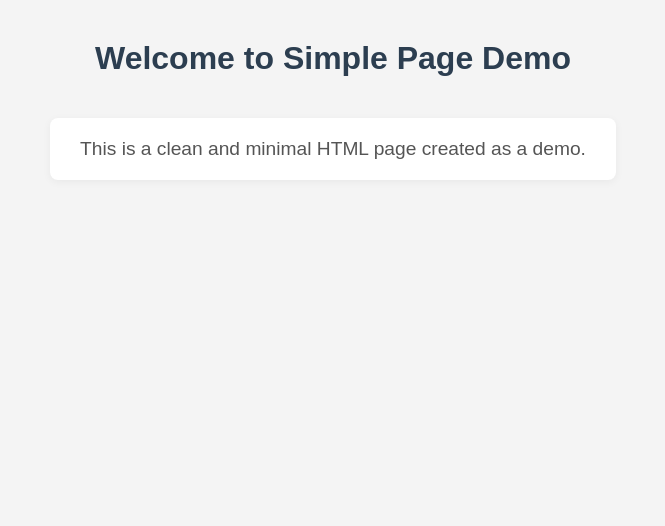
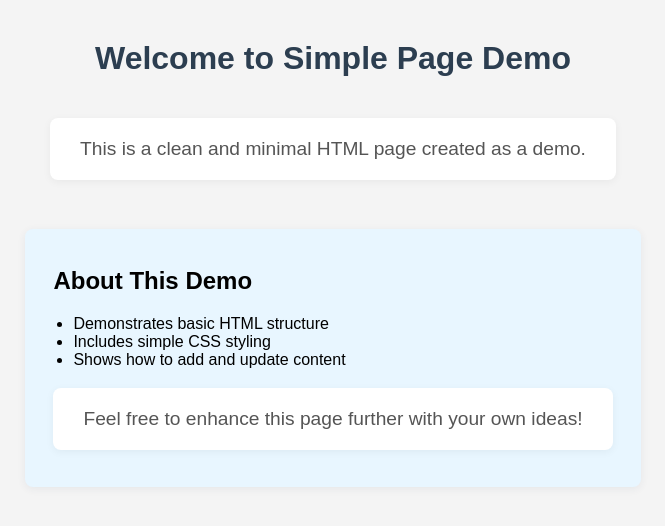
Before and after one commit to aifuturesdemos/simple-page-demo-7, a plain HTML site: page index.html in a window 1280 px wide. Shown: the whole page, without its empty margins (307-972 px from the left). Drawn offline with Linux system fonts and the light colour scheme.

Commit message:
Add more content to HTML page as suggested

```diff
--- a/index.html
+++ b/index.html
@@ -27,10 +27,30 @@
             border-radius: 8px;
             box-shadow: 0 2px 8px rgba(0,0,0,0.05);
         }
+        .extra-content {
+            margin-top: 30px;
+            background: #e8f6ff;
+            padding: 18px 28px;
+            border-radius: 8px;
+            box-shadow: 0 2px 8px rgba(44,62,80,0.07);
+        }
+        ul {
+            margin: 0;
+            padding-left: 20px;
+        }
     </style>
 </head>
 <body>
     <h1>Welcome to Simple Page Demo</h1>
     <p>This is a clean and minimal HTML page created as a demo.</p>
+    <div class="extra-content">
+        <h2>About This Demo</h2>
+        <ul>
+            <li>Demonstrates basic HTML structure</li>
+            <li>Includes simple CSS styling</li>
+            <li>Shows how to add and update content</li>
+        </ul>
+        <p>Feel free to enhance this page further with your own ideas!</p>
+    </div>
 </body>
 </html>
```
